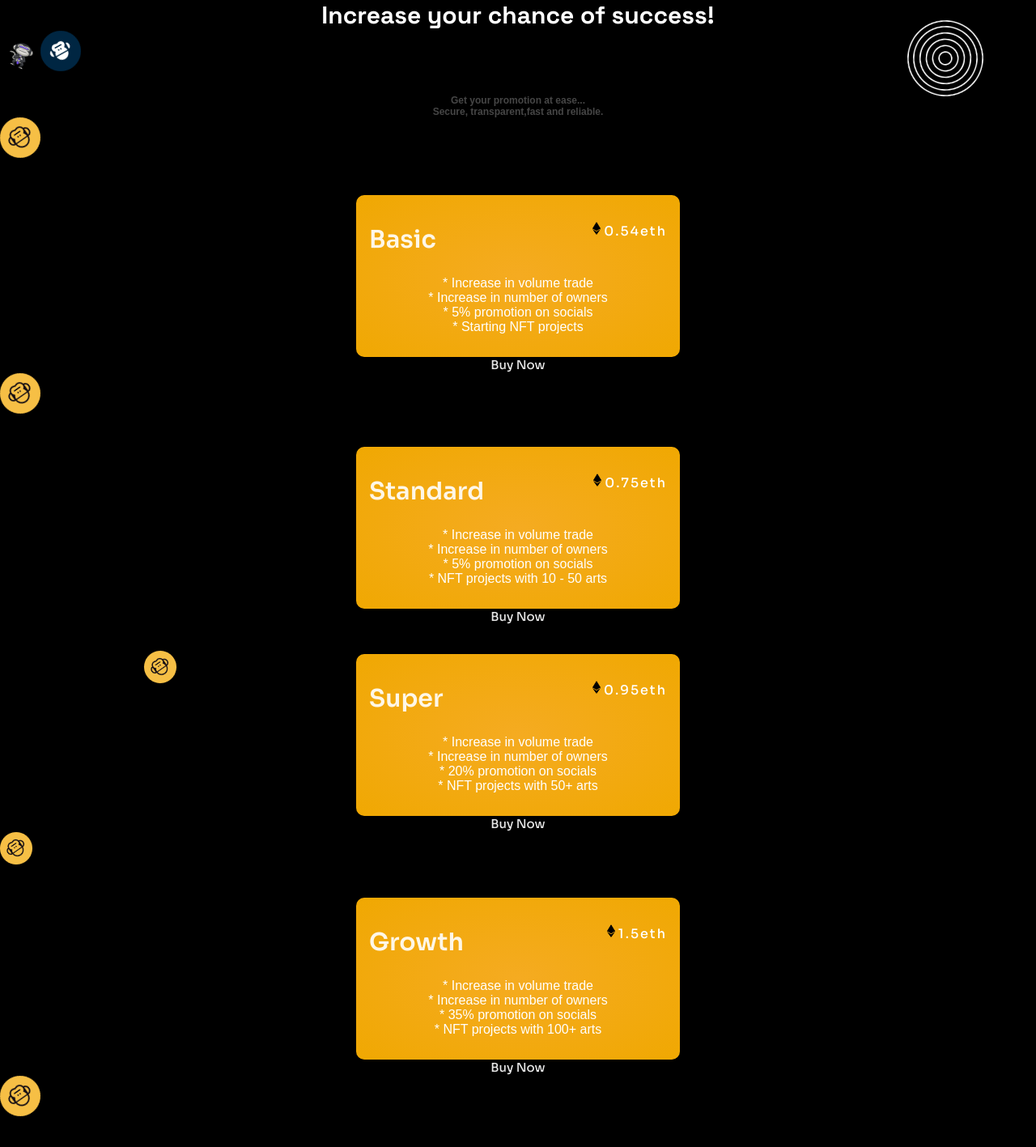
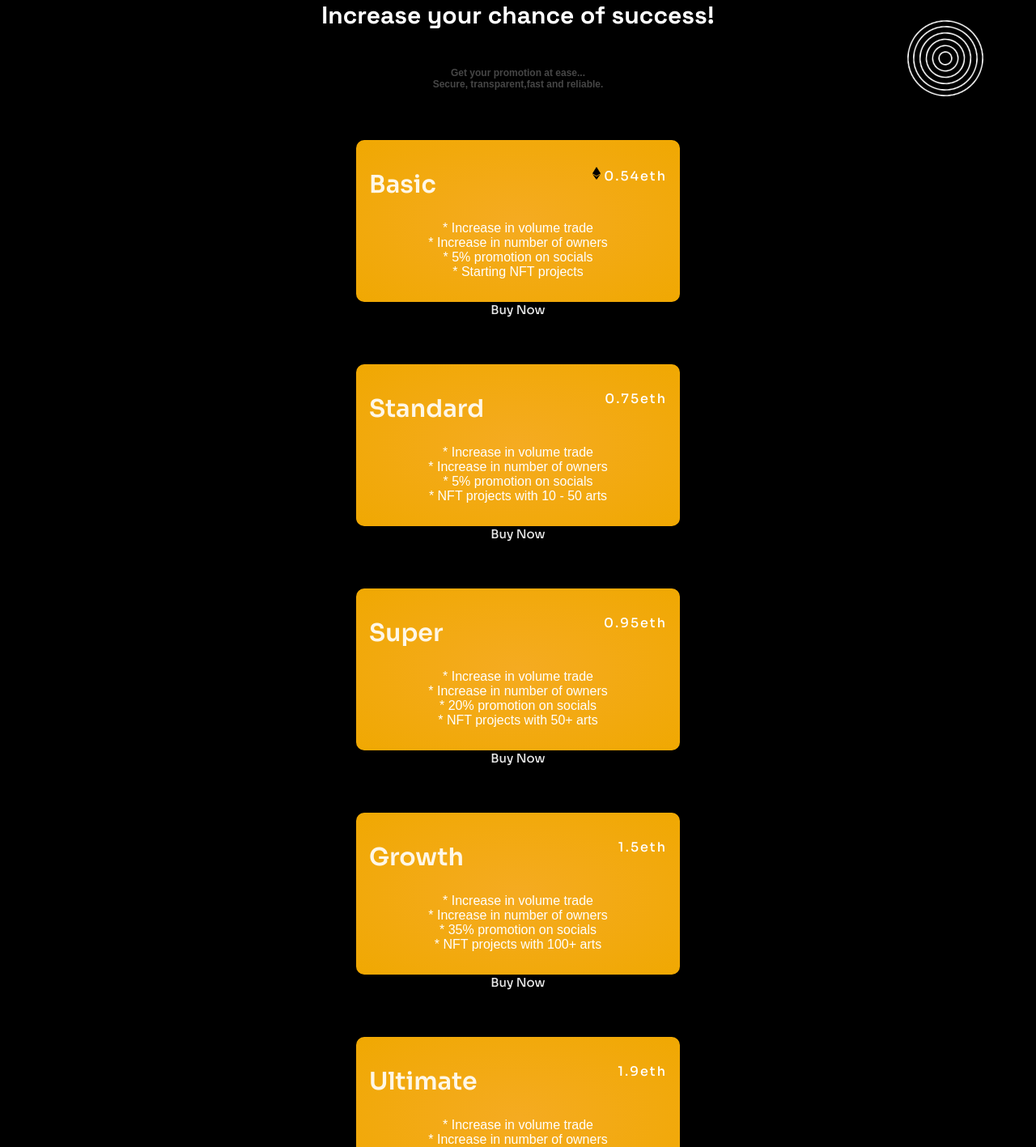
Before and after one commit to aaronteamAAR/pumpnft, a Next.js app: page /Home in a window 1280 px wide. Shown: the part 120-1537 px from the top of the page at 81% size. Built offline with nearby package versions, Linux system fonts and the light colour scheme; a web font is replaced by a local one.

Commit message:
push time

```diff
--- a/next.config.js
+++ b/next.config.js
@@ -1,6 +1,9 @@
 /** @type {import('next').NextConfig} */
 const nextConfig = {
   reactStrictMode: true,
+  experimental: { images:
+    { layoutRaw: true }
+  }
 }
 
 module.exports = nextConfig
--- a/pages/About.js
+++ b/pages/About.js
@@ -6,13 +6,13 @@ const About = () => {
   return (
     <div>
 
-        <Image  className={styles.board} src='board.png' />
+        <Image  className={styles.board} width="250px" height="150px" layout='raw' src='/board.png' />
         <div className={styles.header}>
          <h4 className={styles.about}>About Us</h4>
             <h1  className={styles.abthd}>We are the best NFT promoters<br /> in town</h1>
              <p className={styles.abtbd}>We help you get your NFT project attention thereby increasing<br />
             it's chance of success in the marketplace, we have helped a few number<br />
-            <Image  className={styles.vol} src='vol.png' />
+            <Image  className={styles.vol} width="250px" height="150px" layout='raw' src='/vol.png' />
             of NFT projects get a place on the market using our highly interactive<br />
             promotion tatics</p>
             <button className={styles.button}>
--- a/pages/Home.js
+++ b/pages/Home.js
@@ -10,16 +10,16 @@ export default function Home() {
        <Header />
       <div className={styles.cover}>
       <div className={styles.texts_head}>Boost Your NFT🚀.<br/>Increase your chance of success!</div>
-      <Image className={styles.moncon} src='/03.png'  width={50}
-      height={40} /><Image className={styles.robocorp} width={50}
-      height={50}  src='/robocorp.png' />
+      <Image className={styles.moncon} src='/03.png'  width="50"
+      height="40"  layout='raw'  />
+      <Image className={styles.robocorp} width="50"
+      height="50" layout='raw'  src='/robocorp.png' />
       <div className={styles.text_sub}>Get your promotion at ease...<br/>Secure, transparent,fast and reliable.</div>
     <div className={styles.maincontainer}>
         <div className={styles.heading}>
-      <Image className={styles.mon08}  width={50}
-      height={50} src='/fly.png' />
-<Image className={styles.atom}  width={18}
-      height={0} src='/atom.png' />
+        <Image className={styles.mon08}  width="50" height="50"  layout= 'raw'src='/fly.png' />
+<Image className={styles.atom}  width="18"
+      height="0" layout='raw' src='/atom.png' />
           <h1 className={styles.headingtitle}></h1>
           <p className={styles.headingcredits}></p>
         </div>
@@ -27,8 +27,8 @@ export default function Home() {
         <div className={styles.cards}>
           <div className={styles.cardcard1}>
             <div className={styles.cardicon}><i className="fas fa-bolt"></i>Basic</div>
-            <p  className={styles.cardexit}><Image  width={18}
-      height={18}  className={styles.eth} src='/eth.png' />0.54eth</p>
+            <p  className={styles.cardexit}><Image  width="18"
+      height="18"  className={styles.eth} src='/eth.png' />0.54eth</p>
             <h2  className={styles.cardtitle}>* Increase in volume trade<br></br>* Increase in number of owners<br></br>* 5% promotion on socials<br></br>* Starting NFT projects </h2>
             <p  className={styles.cardapply}>
               <a  className={styles.cardlink} href="#">Buy Now<i className="fas fa-arrow-right"></i></a>
@@ -38,8 +38,8 @@ export default function Home() {
       </div>
       <div  className={styles.maincontainer}>
         <div  className={styles.heading}>
-      <Image  width={50}
-      height={50} className={styles.mon08} src='/fly.png' />
+      <Image  width="50"
+      height="50" layout='raw' className={styles.mon08} src='/fly.png' />
 
           <h1  className={styles.cardtitle}></h1>
           <p className={styles.headingcredits}></p>
@@ -47,8 +47,8 @@ export default function Home() {
         <div className={styles.cards}>
           <div className={styles.cardcard1}>
             <div className={styles.cardicon}><i className="fas fa-bolt"></i>Standard</div>
-            <p  className={styles.cardexit}><Image className={styles.eth}  width={18}
-     height={18}   src='/eth.png' />0.75eth<i className="fas fa-times"></i></p>
+            <p  className={styles.cardexit}><Image className={styles.eth}  width="18"
+     height="18" layout='raw' src='/eth.png' />0.75eth<i className="fas fa-times"></i></p>
             <h2 className={styles.cardtitle}>* Increase in volume trade<br></br>* Increase in number of owners<br></br>* 5% promotion on socials<br></br>* NFT projects with 10 - 50 arts</h2>
             <p  className={styles.cardapply}>
               <a className={styles.cardlink}  href="#">Buy Now<i className="fas fa-arrow-right"></i></a>
@@ -58,15 +58,15 @@ export default function Home() {
       </div>
       <div  className={styles.maincontainer}>
         <div className={styles.heading}>
-      <img className={styles.mon08} src='fly.png' />
+      <Image className={styles.mon08} width="50" height="50" layout='raw' src='/fly.png' />
           <h1 className={styles.cardtitle}></h1>
           <p className={styles.headingcredits}></p>
         </div>
         <div className={styles.cards}>
           <div className={styles.cardcard1}>
             <div className={styles.cardicon}><i className="fas fa-bolt"></i>Super</div>
-            <p className={styles.cardexit}><Image className={styles.eth} width={18}
-     height={18}   src='/eth.png' />0.95eth<i className="fas fa-times"></i></p>
+            <p className={styles.cardexit}><Image className={styles.eth} width="18"
+     height="18"  layout='raw'  src='/eth.png' />0.95eth<i className="fas fa-times"></i></p>
             <h2  className={styles.cardtitle}>* Increase in volume trade<br></br>* Increase in number of owners<br></br>* 20% promotion on socials<br></br>* NFT projects with 50+ arts </h2>
             <p  className={styles.cardapply}>
               <a className={styles.cardlink} href="#">Buy Now<i className="fas fa-arrow-right"></i></a>
@@ -76,8 +76,8 @@ export default function Home() {
       </div>
       <div  className={styles.maincontainer}>
         <div className={styles.heading}>
-      <Image className={styles.mon08} width={40}
-      height={40}  src='/fly.png' />
+      <Image className={styles.mon08} width="50"
+      height="50" layout='raw'  src='/fly.png' />
 
           <h1  className={styles.cardtitle}></h1>
           <p className={styles.headingcredits}></p>
@@ -85,8 +85,8 @@ export default function Home() {
         <div className={styles.cards}>
           <div className={styles.cardcard1}>
             <div className={styles.cardicon}><i className="fas fa-bolt"></i>Growth</div>
-            <p className={styles.cardexit}><Image className={styles.eth} width={18}
-     height={18}  src='/eth.png' />1.5eth<i className="fas fa-times"></i></p>
+            <p className={styles.cardexit}><Image className={styles.eth} width="18"
+     height="18"  layout='raw' src='/eth.png' />1.5eth<i className="fas fa-times"></i></p>
             <h2  className={styles.cardtitle}>* Increase in volume trade<br></br>* Increase in number of owners<br></br>* 35% promotion on socials<br></br>* NFT projects with 100+ arts </h2>
             <p  className={styles.cardapply}>
               <a className={styles.cardlink} href="#">Buy Now<i className="fas fa-arrow-right"></i></a>
@@ -96,8 +96,8 @@ export default function Home() {
       </div>
       <div  className={styles.maincontainer}>
         <div className={styles.heading}>
-      <Image className={styles.mon08} width={50}
-      height={50}  src='/fly.png' />
+      <Image className={styles.mon08} width="50"
+      height="50" layout='raw'  src='/fly.png' />
 
           <h1  className={styles.cardtitle}></h1>
           <p className={styles.headingcredits}></p>
@@ -105,8 +105,8 @@ export default function Home() {
         <div className={styles.cards}>
           <div className={styles.cardcard1}>
             <div className={styles.cardicon}><i className="fas fa-bolt"></i>Ultimate</div>
-            <p className={styles.cardexit}><Image className={styles.eth}  width={18}
-      height={18} src='/eth.png' />1.9eth<i className="fas fa-times"></i></p>
+            <p className={styles.cardexit}><Image className={styles.eth}  width="18"
+      height="18" layout='raw' src='/eth.png' />1.9eth<i className="fas fa-times"></i></p>
             <h2  className={styles.cardtitle}>* Increase in volume trade<br></br>* Increase in number of owners<br></br>* 50% promotion on socials<br></br>* NFT projects more than 100+ </h2>
             <p  className={styles.cardapply}>
               <a className={styles.cardlink} href="#">Buy Now<i className="fas fa-arrow-right"></i></a>
@@ -114,8 +114,8 @@ export default function Home() {
           </div>
         </div>
       </div>
-      <Image className={styles.sixline} width={200}
-      height={200}  src='/sixline.png' />
+      <Image className={styles.sixline} width="200"
+      height="200" layout='raw'  src='/sixline.png' />
       </div>
       <footer className={styles.footer}><section className={styles.foo}>NFT Pump©<br />Made by <b className={styles.bd}>Pump promoters</b></section></footer>
     </div>
--- a/styles/About.module.css
+++ b/styles/About.module.css
@@ -98,7 +98,7 @@ margin-left: 18em;
          font-size: 12px;
        }
        .abtbd{
-           font-size: 13px;
+           font-size: 12px;
            font-weight: 500;
        }
        .board{
--- a/styles/Home.module.css
+++ b/styles/Home.module.css
@@ -90,7 +90,6 @@ background-size: cover;
     align-content: center;
     position: absolute;
     width: 90px;
-    height: 40px;
     margin-left: 24em;
     margin-top: -4em;
     transform: rotate(25deg);
@@ -100,7 +99,6 @@ background-size: cover;
     position: absolute;
     margin-left: 31em;
     margin-top: 1em;
-    width: 40px;
     transform: rotate(-35deg);
   }
   .robocorp{
@@ -223,13 +221,12 @@ border: 1px solid rgba(114, 112, 112, 0.3);
       .moncon{
         margin-left: 3em;
         margin-top: -1em;
-        height: 40px;
-        width: 30px;
       }
       .mon08{
         margin-left: 11.1em;
         margin-top: 1em;
-        width: 40px;
+        width: 50px;
+      width: 50px;
       }
       .atom{
         margin-left: -10.7em;
@@ -253,7 +250,8 @@ border: 1px solid rgba(114, 112, 112, 0.3);
     .mon08{
       margin-left: 1.8em;
       margin-top: 1em;
-      width: 40px;
+      width: 50px;
+      width: 50px;
     }
     .atom{
       margin-left: -13.7em;
--- a/styles/Index.module.css
+++ b/styles/Index.module.css
@@ -218,7 +218,8 @@
   }
   .memoji{
     position: absolute;
-    width: 50px;
+    width: 80px;
+    height: 80px;
     margin-top: -2em;
     margin-left: 23em;
   }
```
Also changed, not shown: pages/index.js (+7 -7 lines).
